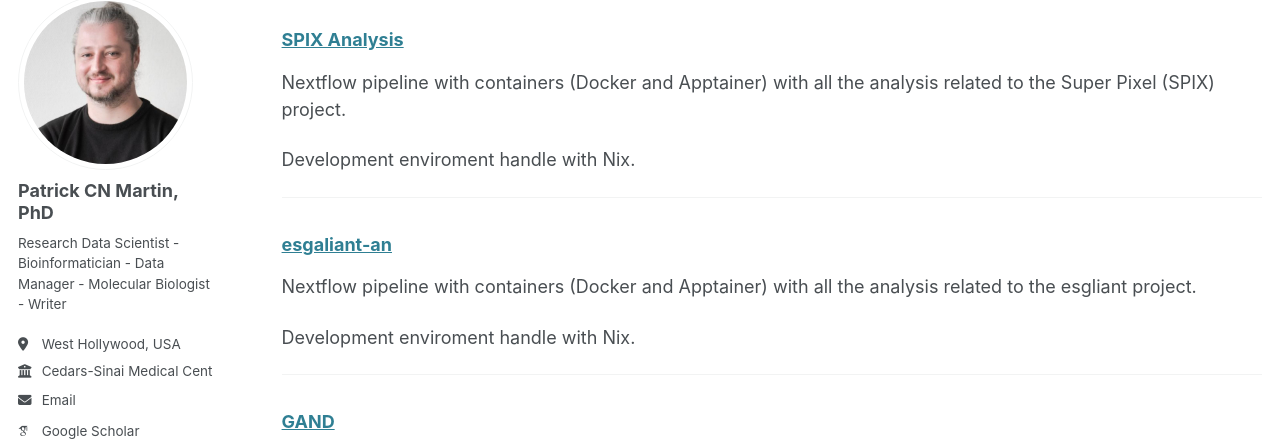
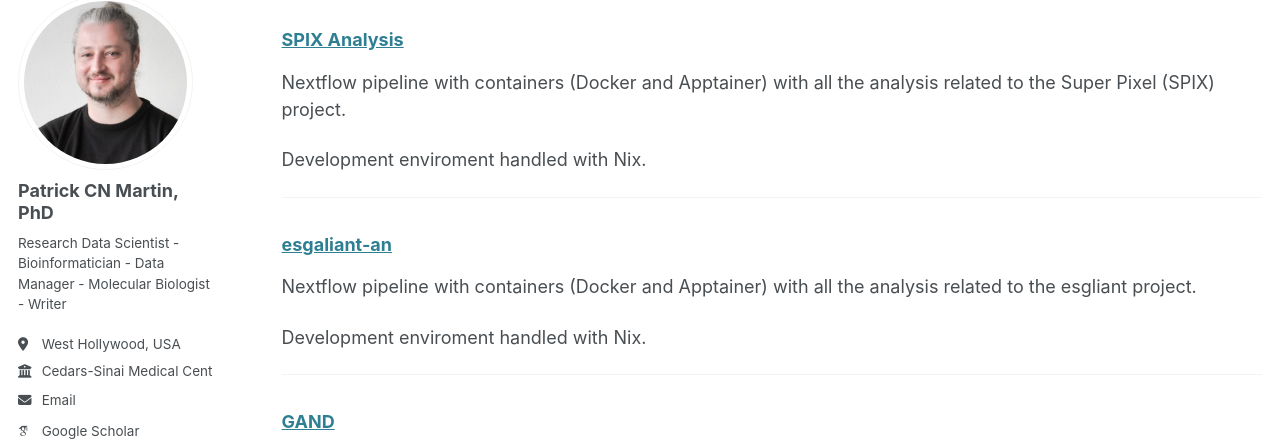
Before and after one commit to patrickCNMartin/patrickCNMartin.github.io, a Jekyll site: the page built from _pages/software.md, in a window 1280 px wide and 900 px high, scrolled down 2035 px. Shown: the part 111-552 px from the top of the window. Built offline with Jekyll 4.4.1, drawn with Linux system fonts in a browser that asks for light colours; some web fonts are replaced.

Commit message:
Update software page - typo

```diff
--- a/_pages/software.md
+++ b/_pages/software.md
@@ -83,14 +83,14 @@ Analysis repository for Vesalius 2.0.0. (Nature Communications).
 ### [SPIX Analysis](https://github.com/patrickCNMartin/scSPIX_analysis)
 Nextflow pipeline with containers (Docker and Apptainer) with all the analysis related to the Super Pixel (SPIX) project.
 
-Development enviroment handle with Nix.
+Development enviroment handled with Nix.
 
 ---
 
 ### [esgaliant-an](https://github.com/patrickCNMartin/esgaliant-an)
 Nextflow pipeline with containers (Docker and Apptainer) with all the analysis related to the esgliant project.
 
-Development enviroment handle with Nix.
+Development enviroment handled with Nix.
 
 ---
 
```
